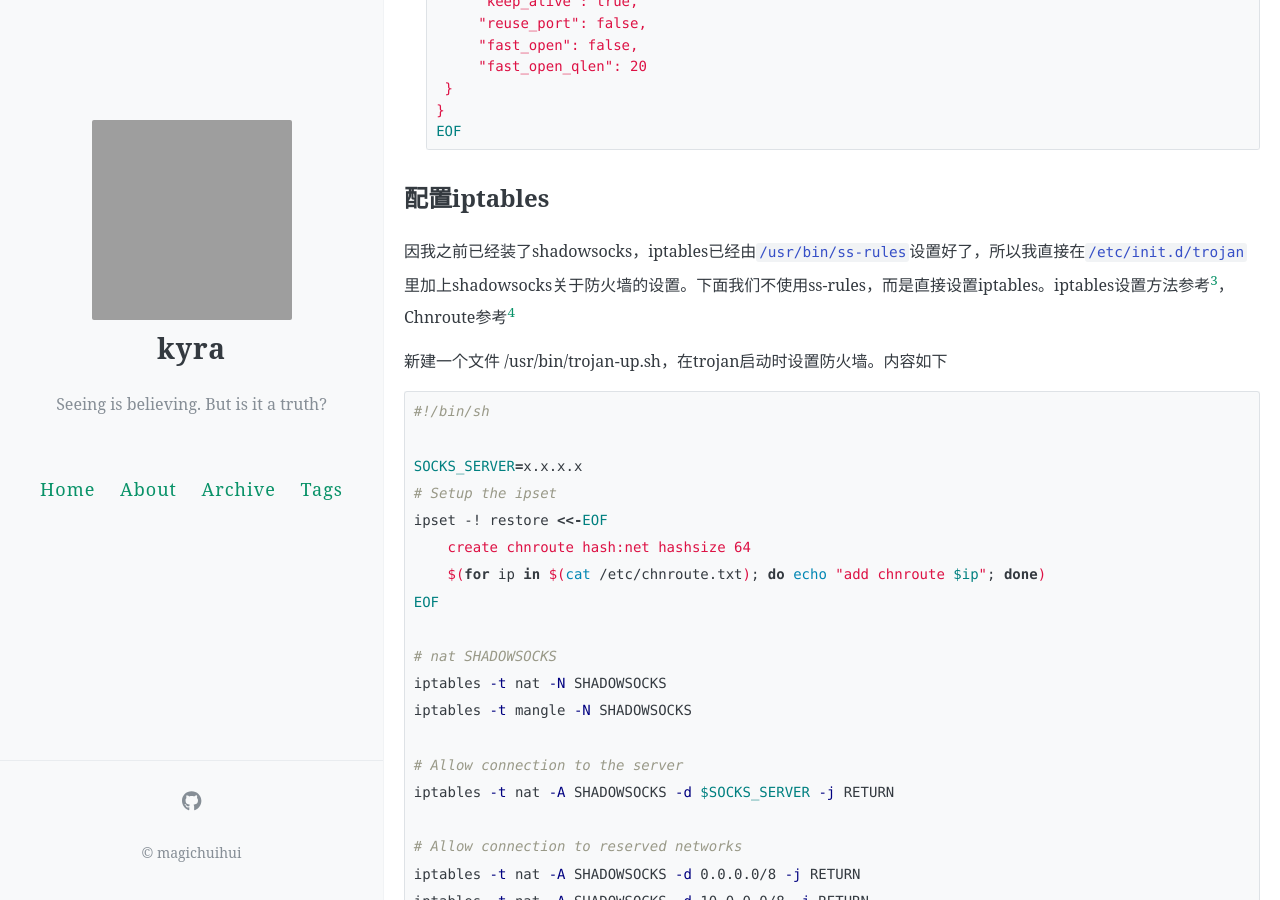
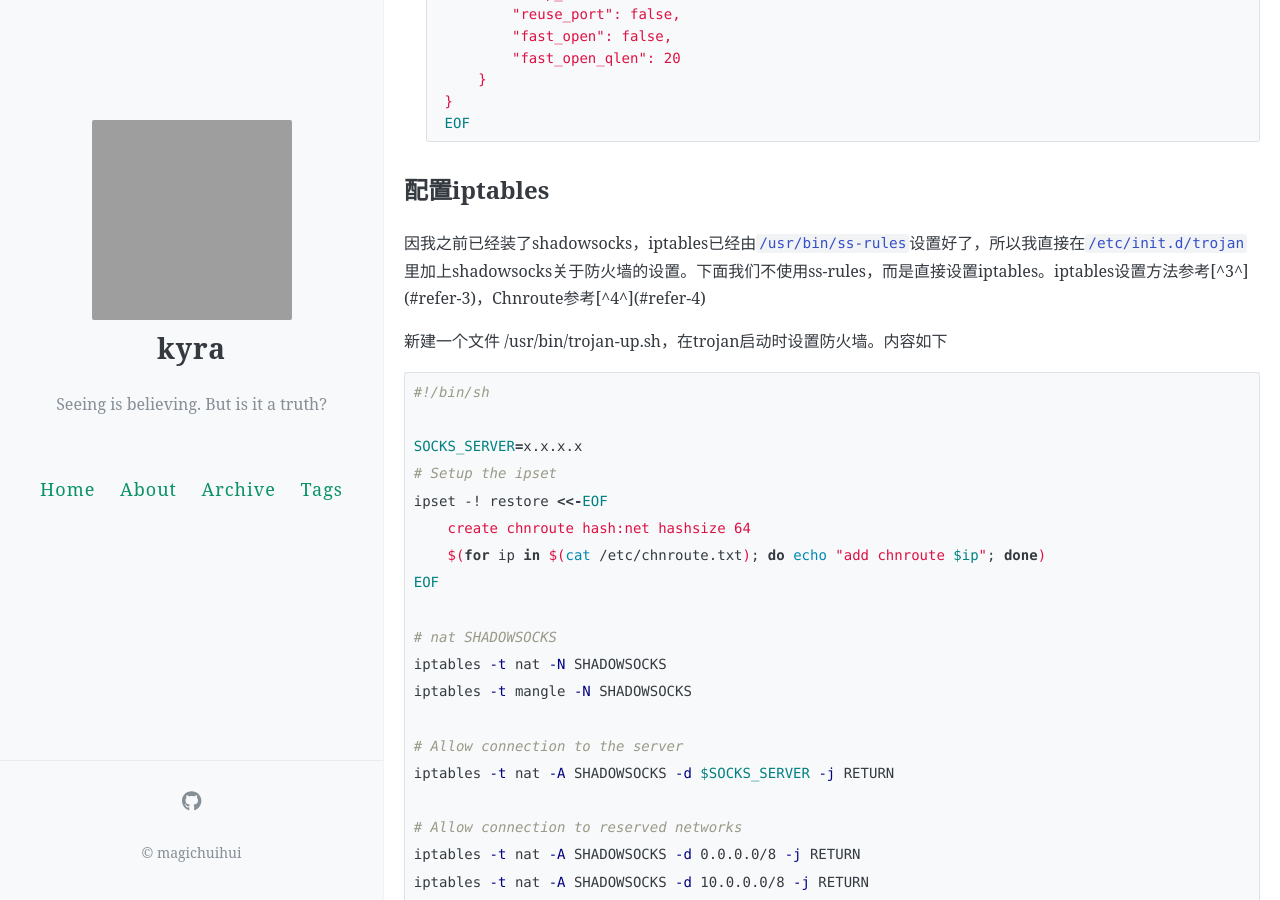
Before and after one commit to magichuihui/magichuihui.github.io, a Jekyll site: the page built from _posts/2020-02-23-trojan-doh.md, in a window 1280 px wide and 900 px high, scrolled down 2202 px. Built offline with Jekyll 4.4.1, drawn with Linux system fonts in a browser that asks for light colours; nearby versions of some CDN libraries; comment, search, counter and statistics services are not loaded; some of the changed text lies outside the part shown; grey boxes are pictures that could not be loaded.

Commit message:
markdown

````diff
--- a/_posts/2020-02-23-trojan-doh.md
+++ b/_posts/2020-02-23-trojan-doh.md
@@ -23,30 +23,30 @@
 
 ## 编译并安装Trojan
 
-我这里是在`Fedora 31`下进行编译的，FreeBSD下没有成功。具体方法可以参考官方文档[<sup>1</sup>](#refer-1)。
+我这里是在`Fedora 31`下进行编译的，FreeBSD下没有成功。具体方法可以参考官方文档[^1^](#refer-1)。
 
 1. 安装依赖
 
     ```bash
-dnf groupinstall "Development Tools"
-dnf groupinstall "C Development Tools and Libraries"
-dnf install python2
+    dnf groupinstall "Development Tools"
+    dnf groupinstall "C Development Tools and Libraries"
+    dnf install python2
     ```
 
 2. 下载源码
 
     ```bash
-git clone https://git.openwrt.org/openwrt/openwrt.git
-git clone https://github.com/trojan-gfw/openwrt-trojan.git
-cd openwrt
-# 选择路由器固件的分支
-git checkout v19.07.1
-mv ../openwrt-trojan/trojan ../openwrt-trojan/openssl1.1 package/
+    git clone https://git.openwrt.org/openwrt/openwrt.git
+    git clone https://github.com/trojan-gfw/openwrt-trojan.git
+    cd openwrt
+    # 选择路由器固件的分支
+    git checkout v19.07.1
+    mv ../openwrt-trojan/trojan ../openwrt-trojan/openssl1.1 package/
     ```
 
     这里一定选择跟路由器固件版本相同的分支，否则可能会有安装包版本冲突
 
-3. 编译，参考资料[<sup>2</sup>](#refer-2)
+3. 编译，参考资料[^2^](#refer-2)
 
     ```bash
     ./scripts/feeds update -a
@@ -68,53 +68,53 @@
     登录路由器安装`Trojan`
 
     ```bash
-opkg update
-opkg install /tmp/trojan-1.4.1xxxxx.ipk
+    opkg update
+    opkg install /tmp/trojan-1.4.1xxxxx.ipk
     ```
 
     因为我们是作为透明代理来使用，所以模式要选择 nat。如果选择client模式此时在路由器上已经可以作为socks5代理使用。
 
     ```bash
-cat > /etc/trojan.json <<'EOF'
-{
-    "run_type": "nat",
-    "local_addr": "127.0.0.1",
-    "local_port": 1080,
-    "remote_addr": "example.com",
-    "remote_port": 443,
-    "password": [
-        "password1"
-    ],
-    "log_level": 1,
-    "ssl": {
-        "verify": true,
-        "verify_hostname": true,
-        "cert": "",
-        "cipher": "ECDHE-ECDSA-AES128-GCM-SHA256:ECDHE-RSA-AES128-GCM-SHA256:ECDHE-ECDSA-CHACHA20-POLY1305:ECDHE-RSA-CHACHA20-POLY1305:ECDHE-ECDSA-AES256-GCM-SHA384:ECDHE-RSA-AES256-GCM-SHA384:ECDHE-ECDSA-AES256-SHA:ECDHE-ECDSA-AES128-SHA:ECDHE-RSA-AES128-SHA:ECDHE-RSA-AES256-SHA:DHE-RSA-AES128-SHA:DHE-RSA-AES256-SHA:AES128-SHA:AES256-SHA:DES-CBC3-SHA",
-        "cipher_tls13": "TLS_AES_128_GCM_SHA256:TLS_CHACHA20_POLY1305_SHA256:TLS_AES_256_GCM_SHA384",
-        "sni": "",
-        "alpn": [
-            "h2",
-            "http/1.1"
+    cat > /etc/trojan.json <<'EOF'
+    {
+        "run_type": "nat",
+        "local_addr": "127.0.0.1",
+        "local_port": 1080,
+        "remote_addr": "example.com",
+        "remote_port": 443,
+        "password": [
+            "password1"
         ],
-        "reuse_session": true,
-        "session_ticket": false,
-        "curves": ""
-    },
-    "tcp": {
-        "no_delay": true,
-        "keep_alive": true,
-        "reuse_port": false,
-        "fast_open": false,
-        "fast_open_qlen": 20
+        "log_level": 1,
+        "ssl": {
+            "verify": true,
+            "verify_hostname": true,
+            "cert": "",
+            "cipher": "ECDHE-ECDSA-AES128-GCM-SHA256:ECDHE-RSA-AES128-GCM-SHA256:ECDHE-ECDSA-CHACHA20-POLY1305:ECDHE-RSA-CHACHA20-POLY1305:ECDHE-ECDSA-AES256-GCM-SHA384:ECDHE-RSA-AES256-GCM-SHA384:ECDHE-ECDSA-AES256-SHA:ECDHE-ECDSA-AES128-SHA:ECDHE-RSA-AES128-SHA:ECDHE-RSA-AES256-SHA:DHE-RSA-AES128-SHA:DHE-RSA-AES256-SHA:AES128-SHA:AES256-SHA:DES-CBC3-SHA",
+            "cipher_tls13": "TLS_AES_128_GCM_SHA256:TLS_CHACHA20_POLY1305_SHA256:TLS_AES_256_GCM_SHA384",
+            "sni": "",
+            "alpn": [
+                "h2",
+                "http/1.1"
+            ],
+            "reuse_session": true,
+            "session_ticket": false,
+            "curves": ""
+        },
+        "tcp": {
+            "no_delay": true,
+            "keep_alive": true,
+            "reuse_port": false,
+            "fast_open": false,
+            "fast_open_qlen": 20
+        }
     }
-}
-EOF
+    EOF
     ```
 
 ## 配置iptables
 
-因我之前已经装了shadowsocks，iptables已经由`/usr/bin/ss-rules`设置好了，所以我直接在`/etc/init.d/trojan`里加上shadowsocks关于防火墙的设置。下面我们不使用ss-rules，而是直接设置iptables。iptables设置方法参考[<sup>3</sup>](#refer-3)，Chnroute参考[<sup>4</sup>](#refer-4)
+因我之前已经装了shadowsocks，iptables已经由`/usr/bin/ss-rules`设置好了，所以我直接在`/etc/init.d/trojan`里加上shadowsocks关于防火墙的设置。下面我们不使用ss-rules，而是直接设置iptables。iptables设置方法参考[^3^](#refer-3)，Chnroute参考[^4^](#refer-4)
 
 新建一个文件 /usr/bin/trojan-up.sh，在trojan启动时设置防火墙。内容如下
 
@@ -186,7 +186,7 @@
 
 然后在`Trojan`的启动文件`/etc/init.d/trojan`脚本加上这2个文件，这样iptables规则跟随trojan生灭。
 
-## https-dns-proxy 解决DNS污染[<sup>5</sup>](#refer-5)
+## https-dns-proxy 解决DNS污染[^5^](#refer-5)
 
 ```bash
 opkg update
@@ -200,25 +200,19 @@
 ## 参考
 
 <div id="refer-1"></div>
-
-- [1] [OpenWrt Build system – Installation](https://openwrt.org/docs/guide-developer/build-system/install-buildsystem)
+* [1] [OpenWrt Build system – Installation](https://openwrt.org/docs/guide-developer/build-system/install-buildsystem)
 
 <div id="refer-2"></div>
-
-- [2] [编译环境 – 使用说明](https://openwrt.org/start?id=zh/docs/guide-developer/build-system/use-buildsystem)
+* [2] [编译环境 – 使用说明](https://openwrt.org/start?id=zh/docs/guide-developer/build-system/use-buildsystem)
 
 <div id="refer-3"></div>
-
-- [3] [iptables-linux](https://github.com/yangchuansheng/love-gfw/blob/master/docs/iptables-linux.md)
+* [3] [iptables-linux](https://github.com/yangchuansheng/love-gfw/blob/master/docs/iptables-linux.md)
 
 <div id="refer-4"></div>
-
-- [4] [ChinaDNS for OpenWrt](https://github.com/aa65535/openwrt-chinadns)
+* [4] [ChinaDNS for OpenWrt](https://github.com/aa65535/openwrt-chinadns)
 
 <div id="refer-5"></div>
-
-- [5] [DNS over HTTPS with Dnsmasq and https-dns-proxy](https://openwrt.org/docs/guide-user/services/dns/doh_dnsmasq_https-dns-proxy)
+* [5] [DNS over HTTPS with Dnsmasq and https-dns-proxy](https://openwrt.org/docs/guide-user/services/dns/doh_dnsmasq_https-dns-proxy)
 
 <div id="refer-6"></div>
-
-- [6] [DNS Poisoning and Countering](https://www.yichya.dev/dns-poisoning-and-countering/)
+* [6] [DNS Poisoning and Countering](https://www.yichya.dev/dns-poisoning-and-countering/)
````
Also changed, not shown: _posts/2020-02-20-wireguard-openwrt.md (+76 -74 lines).
